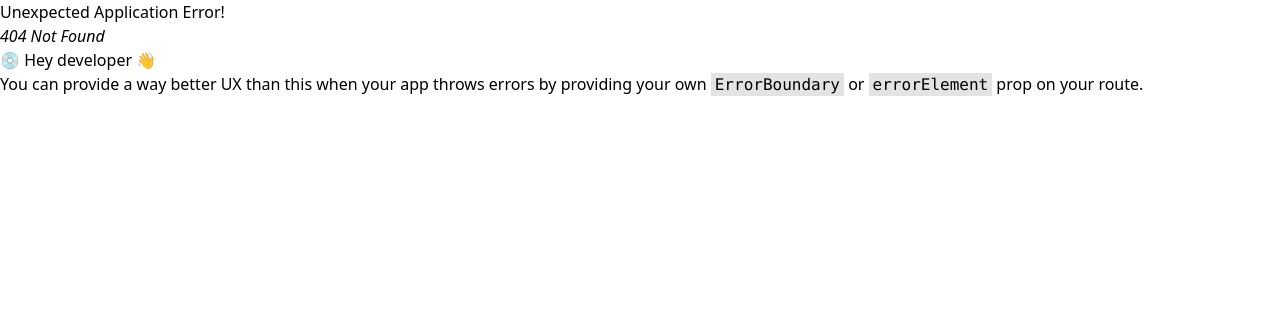
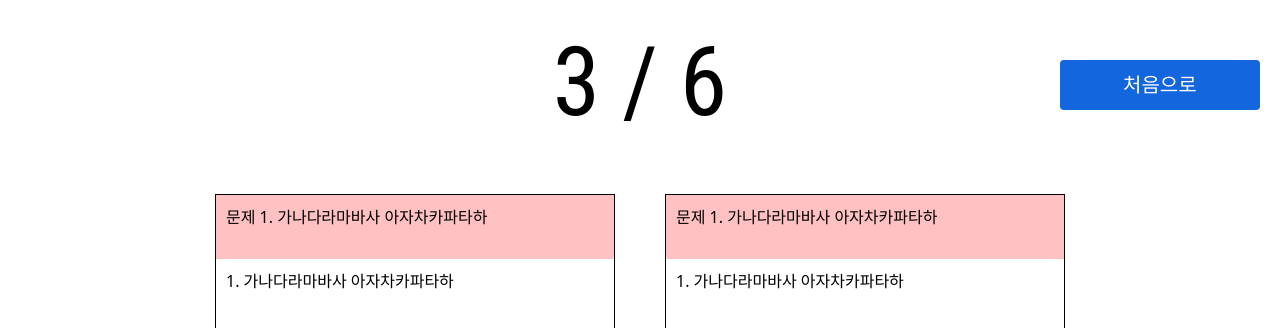
Before and after one commit to 2024-hackathon-team18/Team18, a React (Vite) app in the folder frontend/: page /result in a window 1280 px wide. Before the commit this address had no page. Shown: the top 328 px of the page. Built offline with nearby package versions, Linux system fonts and the light colour scheme.

Commit message:
feat : 결과페이지 퍼블리싱 완료

```diff
--- a/frontend/src/components/InputModal.tsx
+++ b/frontend/src/components/InputModal.tsx
@@ -1,9 +1,14 @@
 import quitbtn from '../assets/QuitBtn.png';
 import imgaddbtn from '../assets/ImgAddBtn.png';
+import { useNavigate } from 'react-router-dom';
 
 export default function InputModal({ setisModal }: any) {
+  const navigate = useNavigate();
   const modalclose = () => {
     setisModal(false);
+  };
+  const goNext = () => {
+    navigate('/test');
   };
   return (
     <div className="bg-[#FFFFFF] flex w-[100vw] h-[100vh] box-sizing-border z-10 bg-opacity-90 fixed">
@@ -59,7 +64,10 @@ export default function InputModal({ setisModal }: any) {
             className="shadow-[0px_0px_5.5px_0px_rgba(0,0,0,0.25)] rounded-[4px] bg-[#FFFFFF] relative m-[0_17px_102px_17px] flex flex-row justify-between self-start p-[15px_19.3px_15px_16px] w-[284px] box-sizing-border"
           ></input>
           <div className="flex flex-row self-end w-[272px] box-sizing-border">
-            <button className="items-center justify-center  rounded-[4px] bg-[#1366DE] relative m-[0_20px_0_0] flex p-[10px_0_10px_0.9px] w-[126px] box-sizing-border">
+            <button
+              onClick={goNext}
+              className="items-center justify-center  rounded-[4px] bg-[#1366DE] relative m-[0_20px_0_0] flex p-[10px_0_10px_0.9px] w-[126px] box-sizing-border"
+            >
               <span className="break-words font-['The_Jamsil_OTF','Roboto_Condensed'] font-normal text-[16px] leading-[1.5] text-[#FFFFFF]">
                 다음으로
               </span>
--- /dev/null
+++ b/frontend/src/pages/ResultPage.tsx
@@ -0,0 +1,35 @@
+import { useNavigate } from 'react-router-dom';
+
+export default function ResultPage() {
+  const navigate = useNavigate();
+  const handleOnClick = () => {
+    navigate('/');
+  };
+  return (
+    <div className="bg-[#FFFFFF] flex flex-col w-[100wv] box-sizing-border">
+      <div className="relative mt-[70px] flex flex-row justify-center box-sizing-border">
+        <div className="inline-block break-words font-['The_Jamsil_OTF','Roboto_Condensed'] font-normal text-[96px] leading-[0.25] text-[#000000]">
+          3 / 6
+        </div>
+      </div>
+      <button
+        onClick={handleOnClick}
+        className="rounded-[4px] right-[20px] top-[60px] bg-[#1366DE] fixed items-center justify-center flex p-[13px_0.4px_13px_0] w-[200px] box-sizing-border"
+      >
+        <span className="break-words font-['The_Jamsil_OTF','Roboto_Condensed'] font-normal text-[20px] leading-[1.2] text-[#FFFFFF]">
+          처음으로
+        </span>
+      </button>
+      <div className="relative mt-[100px] flex flex-row justify-center gap-[50px] w-[100%] box-sizing-border">
+        <div className="bg-[#FFC1C1] relative flex-col flex pt-[10px] w-[400px] box-sizing-border border-[1px] border-solid border-black">
+          <p className="font-[14.6px] ml-[10px] mb-[30px] ">문제 1. 가나다라마바사 아자차카파타하</p>
+          <p className="bg-white w-[100%] h-[200px] p-[10px]">1. 가나다라마바사 아자차카파타하</p>
+        </div>
+        <div className="bg-[#FFC1C1] relative flex-col flex pt-[10px] w-[400px] box-sizing-border border-[1px] border-solid border-black">
+          <p className="font-[14.6px] ml-[10px] mb-[30px] ">문제 1. 가나다라마바사 아자차카파타하</p>
+          <p className="bg-white w-[100%] h-[200px] p-[10px]">1. 가나다라마바사 아자차카파타하</p>
+        </div>
+      </div>
+    </div>
+  );
+}
--- a/frontend/src/router.tsx
+++ b/frontend/src/router.tsx
@@ -1,9 +1,14 @@
 import { createBrowserRouter } from 'react-router-dom';
 import LandingPage from './pages/LandingPage';
+import ResultPage from './pages/ResultPage';
 
 export const router = createBrowserRouter([
   {
     path: '/',
     element: <LandingPage />,
   },
+  {
+    path: '/result',
+    element: <ResultPage />,
+  },
 ]);
```
